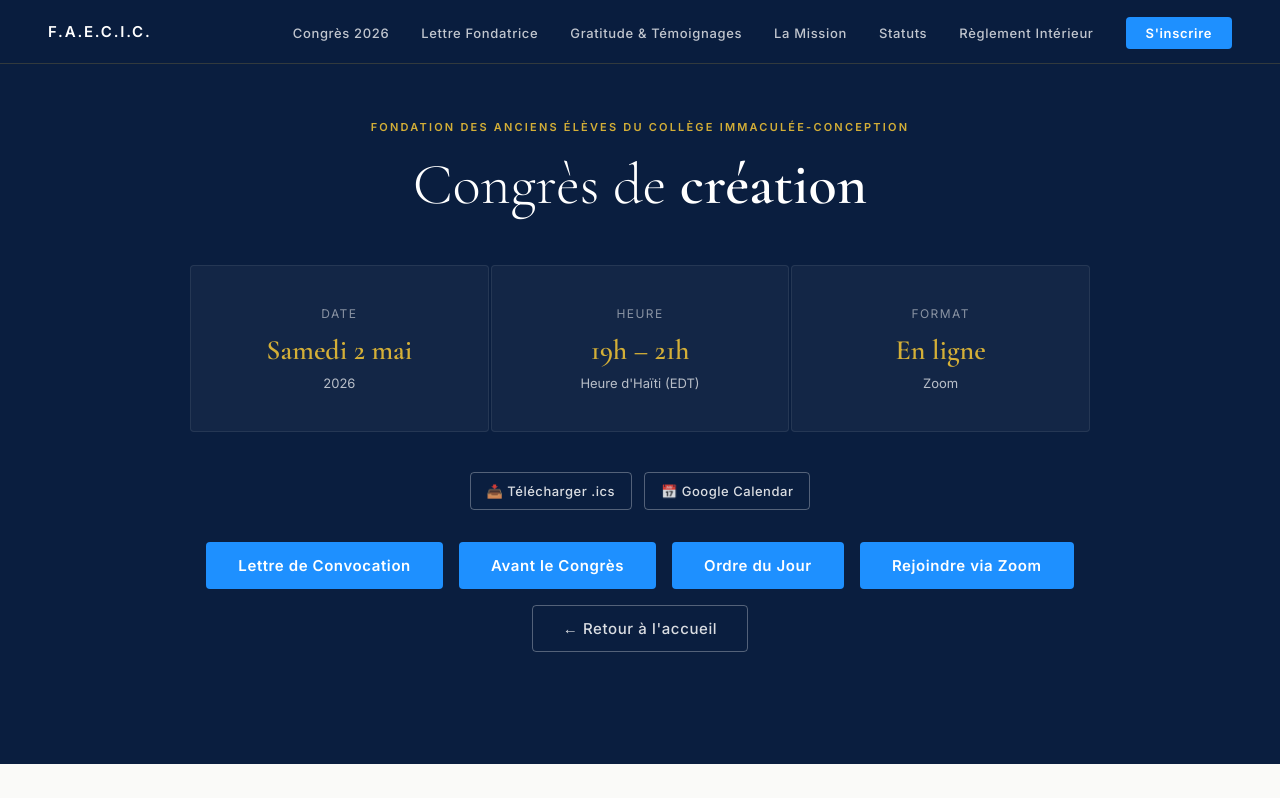
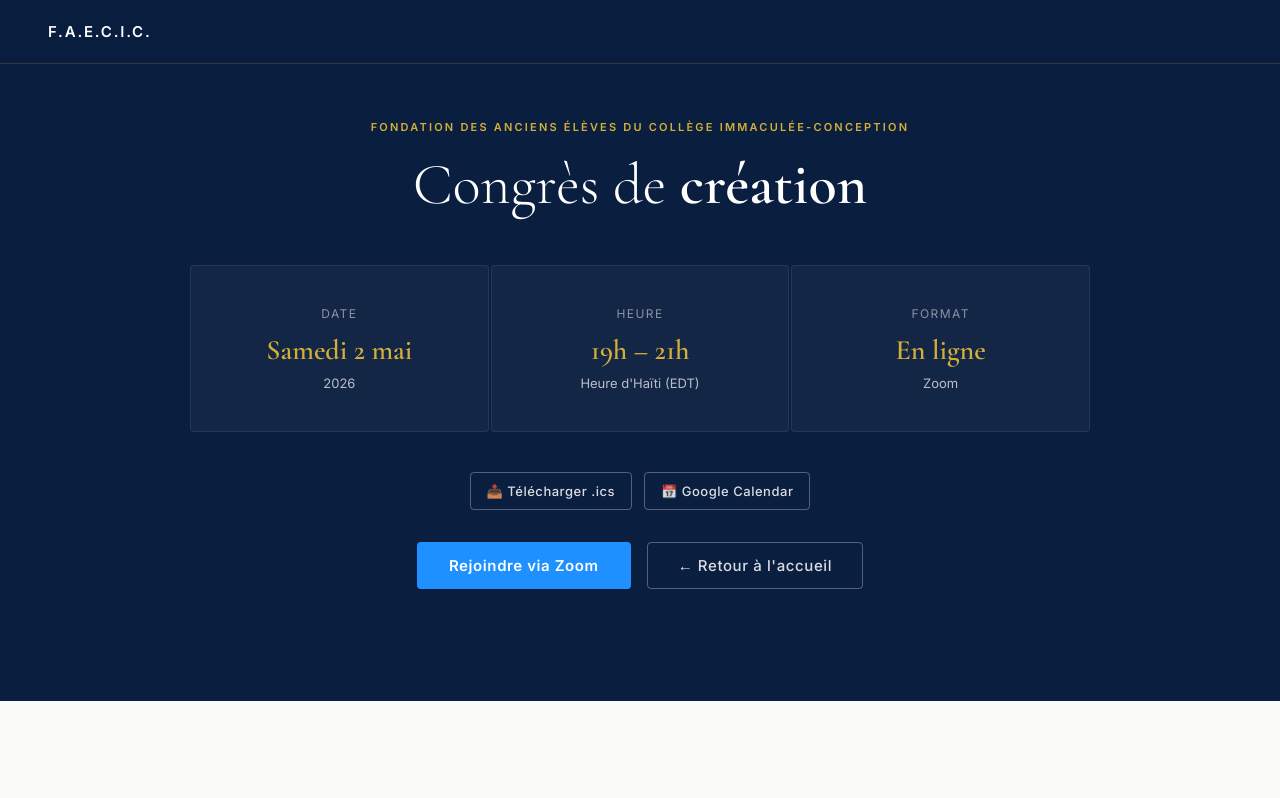
Before and after one commit to faecic/lancement-2026, a plain HTML site: page convocation2026.html in a window 1280 px wide. Shown: the top 798 px of the page. Drawn offline with nearby package versions, Linux system fonts and the light colour scheme.

Commit message:
additional changes

```diff
--- a/convocation2026.html
+++ b/convocation2026.html
@@ -342,15 +342,6 @@
   <a class="nav-mark" href="index.html#hero">
     <span class="nav-mark-label">F.A.E.C.I.C.</span>
   </a>
-  <ul class="nav-links">
-    <li><a href="index.html#congres">Congrès 2026</a></li>
-    <li><a href="index.html#lettre">Lettre Fondatrice</a></li>
-    <li><a href="index.html#gratitude">Gratitude & Témoignages</a></li>
-    <li><a href="index.html#mission">La Mission</a></li>
-    <li><a href="index.html#statuts">Statuts</a></li>
-    <li><a href="index.html#reglement">Règlement Intérieur</a></li>
-    <li><a href="https://forms.gle/8oYMGCNoAzX4rpiY6" class="nav-cta" target="_blank">S'inscrire</a></li>
-  </ul>
 </nav>
 
 <!-- HERO / CONGRESS DETAILS -->
@@ -383,9 +374,6 @@
     </div>
 
     <div class="reveal" style="display: flex; gap: 1rem; justify-content: center; flex-wrap: wrap; margin-bottom: 2rem;">
-      <a href="#lettre-section" class="btn-primary">Lettre de Convocation</a>
-      <a href="#prep-section" class="btn-primary">Avant le Congrès</a>
-      <a href="#agenda-section" class="btn-primary">Ordre du Jour</a>
       <a href="https://us02web.zoom.us/j/86341641716?pwd=aGb2tMlCthebqBPdAzR5GFdBUypuSV.1" target="_blank" class="btn-primary">Rejoindre via Zoom</a>
       <a href="index.html#congres" class="btn-outline">← Retour à l'accueil</a>
     </div>
```
